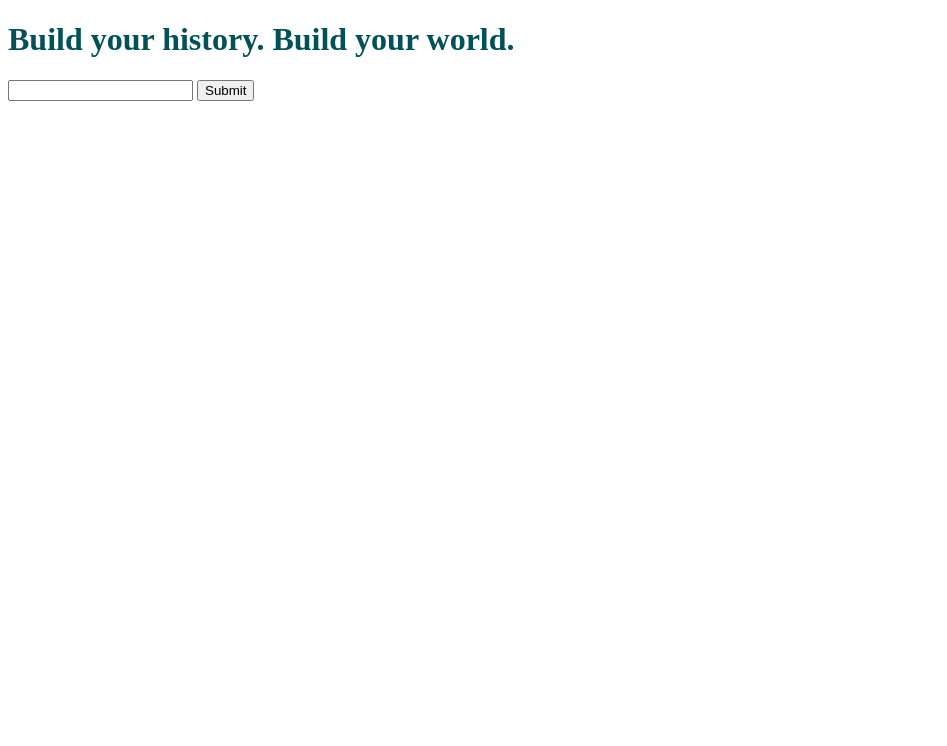
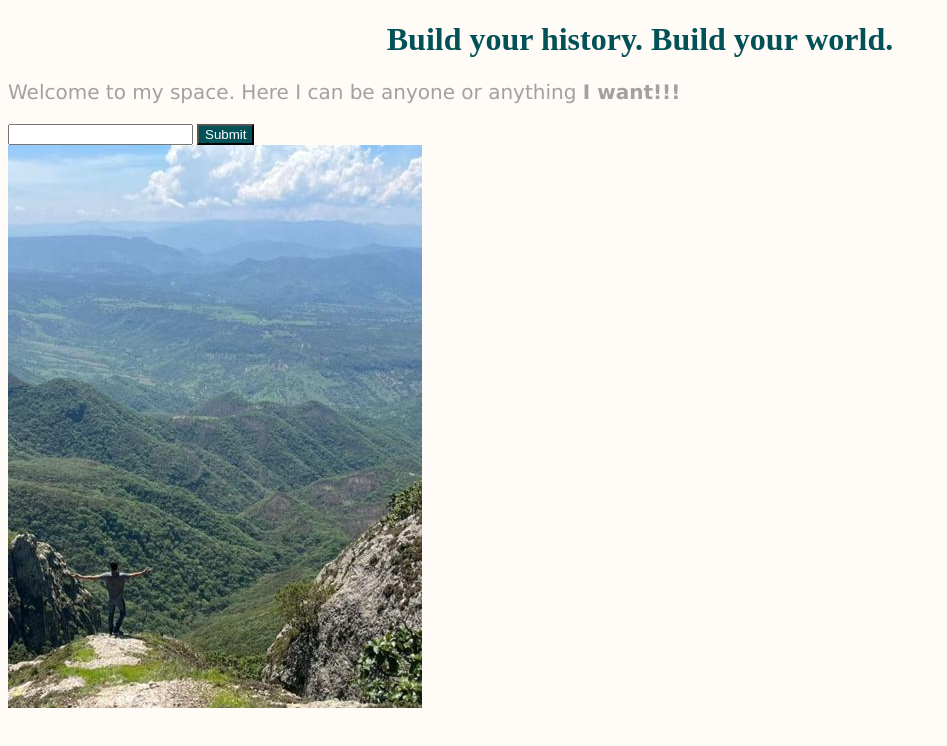
Before and after one commit to Pablos0/Blog-pablos, a plain HTML site: page index.html in a window 1280 px wide. Shown: the whole page, without its empty margins (0-947 px from the left). Drawn offline with Linux system fonts and the light colour scheme.

Commit message:
ultimos cambios sesion1

```diff
--- a/index.html
+++ b/index.html
@@ -3,14 +3,17 @@
 <html>
     <head>
         <title>Matcha</title>
+        <link rel="stylesheet" href="styles.css">
     </head>
 
     <body>
         <h1 style="color: #025157;">Build your history. Build your world.</h1>
+        <p>Welcome to my space. Here I can be anyone or anything <strong>I want!!!</strong></p>
 
         <form>
             <input type="email" />
             <button>Submit</button>
         </form>
+        <img src="/Images/Hill.jpg" alt="En lo alto..." />
     </body>
 </html>
--- /dev/null
+++ b/styles.css
@@ -0,0 +1,19 @@
+body {
+    background-color: #fffbf7;
+}
+
+h1 {
+    color: #fffbf7;
+    text-align: center;
+}
+
+p {
+    color: #8b8b8bcc;
+    font-family: Verdana;
+    font-size: 20px;
+}
+
+button {
+    color: #fff;
+    background-color: #025157;
+}
```
Also changed, not shown: Images/Hill.jpg (added).
